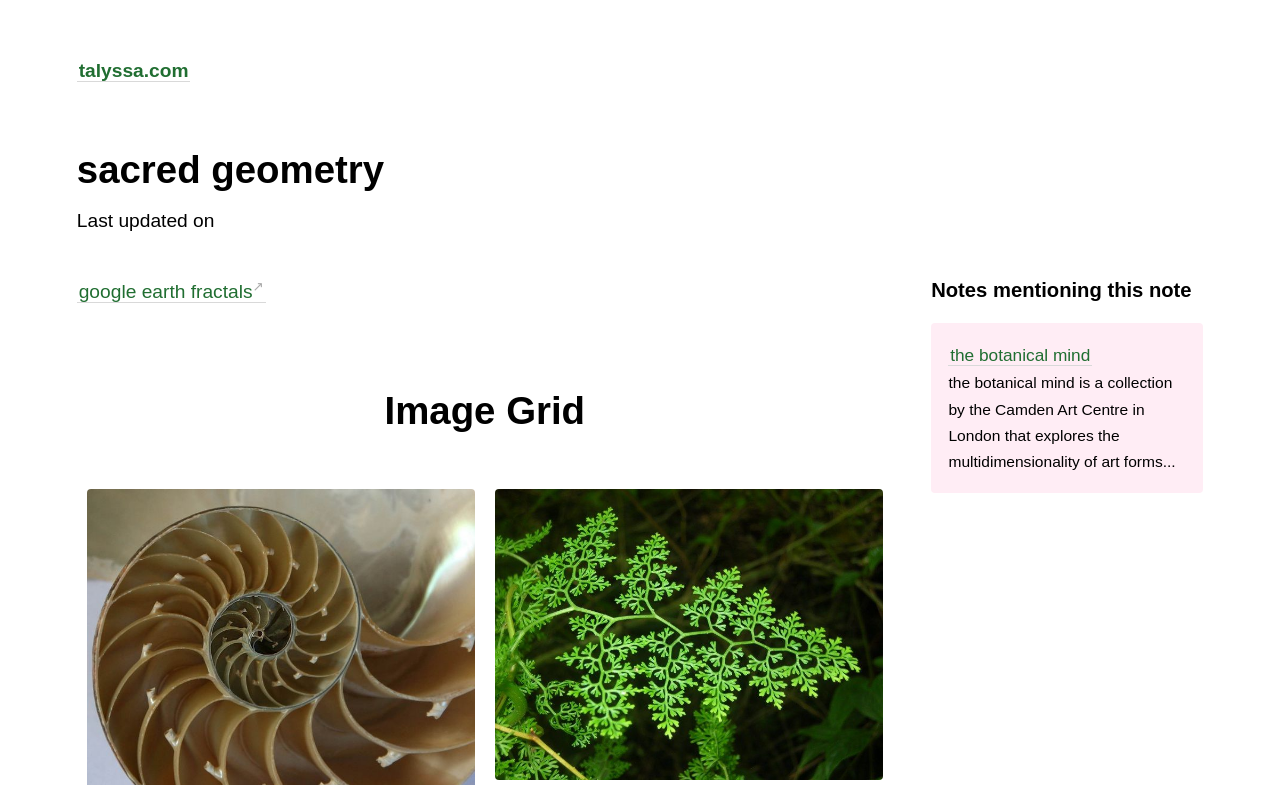
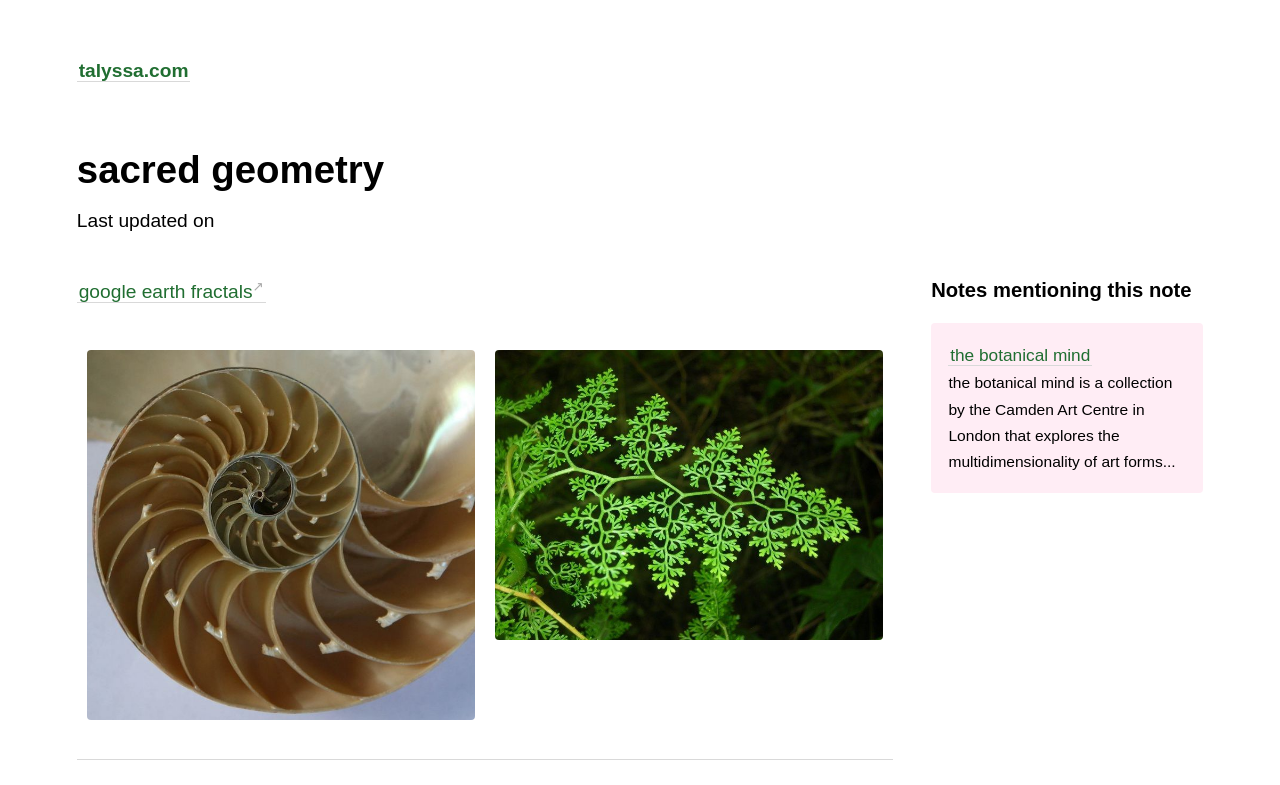
Before and after one commit to geminiworms/talyssagarden.github.io, a Jekyll site: the page built from _notes/sacred-geometry.md, in a window 1280 px wide and 900 px high, cut to the strip 0-785 px from the top of the window. Built offline with Jekyll 4.4.1, drawn with Linux system fonts in a browser that asks for light colours.

Commit message:
Update sacred-geometry.md

```diff
--- a/_notes/sacred-geometry.md
+++ b/_notes/sacred-geometry.md
@@ -39,11 +39,6 @@ body {
 </style>
 <body>
 
-<!-- Header -->
-<div class="header">
-  <h1>Image Grid</h1>
-</div>
-
 <!-- Photo Grid -->
 <div class="row">
   <div class="column">
```
